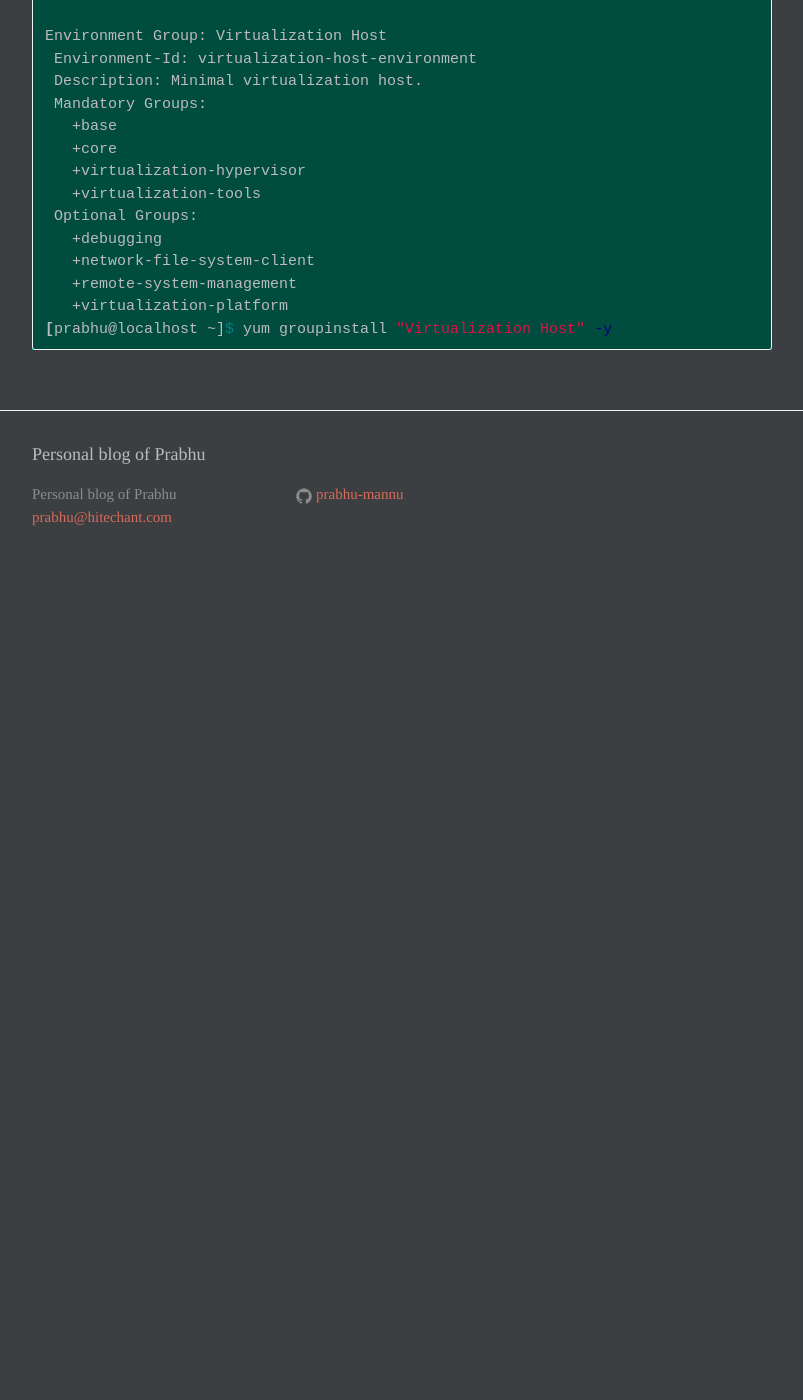
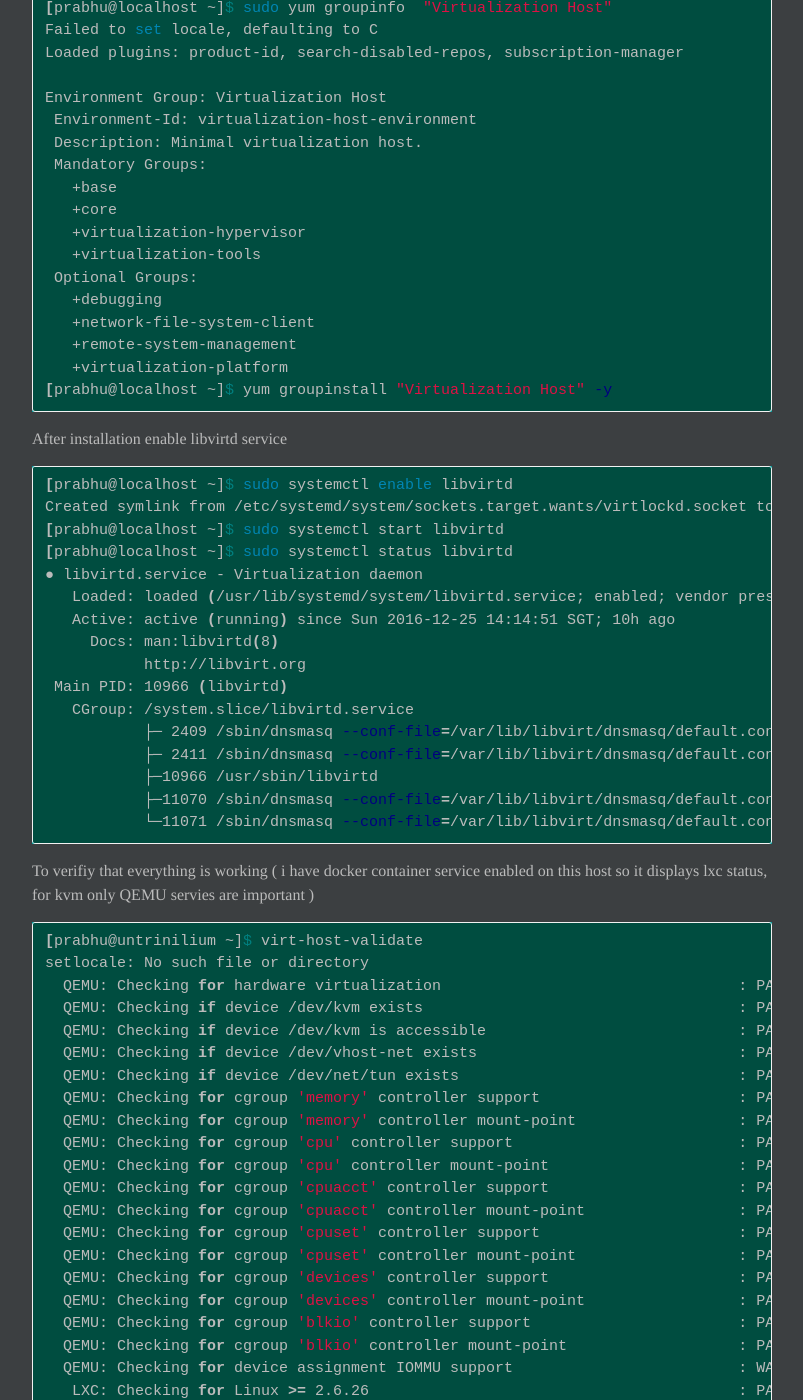
Before and after one commit to prabhu-mannu/prabhu-mannu.github.com, a Jekyll site: the page built from _posts/2016-09-20-kvm-centos.markdown, in a window 1280 px wide and 1400 px high, scrolled down 270 px. Shown: the whole window, without its empty margins (238-1041 px from the left). Built offline with Jekyll 4.4.1, drawn with Linux system fonts in a browser that asks for light colours; before the commit the page ends 900 px from its top, so only the background shows below that; some of the changed text lies outside the part shown.

Commit message:
Update 2016-09-20-kvm-centos.markdown

```diff
--- a/_posts/2016-09-20-kvm-centos.markdown
+++ b/_posts/2016-09-20-kvm-centos.markdown
@@ -32,3 +34,77 @@ Environment Group: Virtualization Host
    +virtualization-platform
 [prabhu@localhost ~]$ yum groupinstall "Virtualization Host" -y
 {% endhighlight %}
+
+After installation enable libvirtd service
+
+{% highlight shell %}
+[prabhu@localhost ~]$ sudo systemctl enable libvirtd
+Created symlink from /etc/systemd/system/sockets.target.wants/virtlockd.socket to /usr/lib/systemd/system/virtlockd.socket.
+[prabhu@localhost ~]$ sudo systemctl start libvirtd
+[prabhu@localhost ~]$ sudo systemctl status libvirtd
+● libvirtd.service - Virtualization daemon
+   Loaded: loaded (/usr/lib/systemd/system/libvirtd.service; enabled; vendor preset: enabled)
+   Active: active (running) since Sun 2016-12-25 14:14:51 SGT; 10h ago
+     Docs: man:libvirtd(8)
+           http://libvirt.org
+ Main PID: 10966 (libvirtd)
+   CGroup: /system.slice/libvirtd.service
+           ├─ 2409 /sbin/dnsmasq --conf-file=/var/lib/libvirt/dnsmasq/default.conf --leasefile-ro --dhcp-script=/usr/libexec/libvirt_leaseshelper
+           ├─ 2411 /sbin/dnsmasq --conf-file=/var/lib/libvirt/dnsmasq/default.conf --leasefile-ro --dhcp-script=/usr/libexec/libvirt_leaseshelper
+           ├─10966 /usr/sbin/libvirtd
+           ├─11070 /sbin/dnsmasq --conf-file=/var/lib/libvirt/dnsmasq/default.conf --leasefile-ro --dhcp-script=/usr/libexec/libvirt_leaseshelper
+           └─11071 /sbin/dnsmasq --conf-file=/var/lib/libvirt/dnsmasq/default.conf --leasefile-ro --dhcp-script=/usr/libexec/libvirt_leaseshelper
+{% endhighlight %}
+
+To verifiy that everything is working
+( i have docker container service enabled on this host so it displays lxc status, for kvm only QEMU servies are important )
+
+{% highlight shell %}
+[prabhu@untrinilium ~]$ virt-host-validate
+setlocale: No such file or directory
+  QEMU: Checking for hardware virtualization                                 : PASS
+  QEMU: Checking if device /dev/kvm exists                                   : PASS
+  QEMU: Checking if device /dev/kvm is accessible                            : PASS
+  QEMU: Checking if device /dev/vhost-net exists                             : PASS
+  QEMU: Checking if device /dev/net/tun exists                               : PASS
+  QEMU: Checking for cgroup 'memory' controller support                      : PASS
+  QEMU: Checking for cgroup 'memory' controller mount-point                  : PASS
+  QEMU: Checking for cgroup 'cpu' controller support                         : PASS
+  QEMU: Checking for cgroup 'cpu' controller mount-point                     : PASS
+  QEMU: Checking for cgroup 'cpuacct' controller support                     : PASS
+  QEMU: Checking for cgroup 'cpuacct' controller mount-point                 : PASS
+  QEMU: Checking for cgroup 'cpuset' controller support                      : PASS
+  QEMU: Checking for cgroup 'cpuset' controller mount-point                  : PASS
+  QEMU: Checking for cgroup 'devices' controller support                     : PASS
+  QEMU: Checking for cgroup 'devices' controller mount-point                 : PASS
+  QEMU: Checking for cgroup 'blkio' controller support                       : PASS
+  QEMU: Checking for cgroup 'blkio' controller mount-point                   : PASS
+  QEMU: Checking for device assignment IOMMU support                         : WARN (No ACPI DMAR table found, IOMMU either disabled in BIOS or not supported by this hardware platform)
+   LXC: Checking for Linux >= 2.6.26                                         : PASS
+   LXC: Checking for namespace ipc                                           : PASS
+   LXC: Checking for namespace mnt                                           : PASS
+   LXC: Checking for namespace pid                                           : PASS
+   LXC: Checking for namespace uts                                           : PASS
+   LXC: Checking for namespace net                                           : PASS
+   LXC: Checking for namespace user                                          : PASS
+   LXC: Checking for cgroup 'memory' controller support                      : PASS
+   LXC: Checking for cgroup 'memory' controller mount-point                  : PASS
+   LXC: Checking for cgroup 'cpu' controller support                         : PASS
+   LXC: Checking for cgroup 'cpu' controller mount-point                     : PASS
+   LXC: Checking for cgroup 'cpuacct' controller support                     : PASS
+   LXC: Checking for cgroup 'cpuacct' controller mount-point                 : PASS
+   LXC: Checking for cgroup 'cpuset' controller support                      : PASS
+   LXC: Checking for cgroup 'cpuset' controller mount-point                  : PASS
+   LXC: Checking for cgroup 'devices' controller support                     : PASS
+   LXC: Checking for cgroup 'devices' controller mount-point                 : PASS
+   LXC: Checking for cgroup 'blkio' controller support                       : PASS
+   LXC: Checking for cgroup 'blkio' controller mount-point                   : PASS
+{% endhighlight %}
+
+optionally can install virtual machine manager gui
+
+{% highlight shell %}
+[prabhu@untrinilium ~]$ yum search virt-manager
+{% endhighlight %}
+
+**this is simple/basic installation of the kvm on redhat 7**
```
Also changed, not shown: other parts of _posts/2016-09-20-kvm-centos.markdown (+2 -0 lines).
